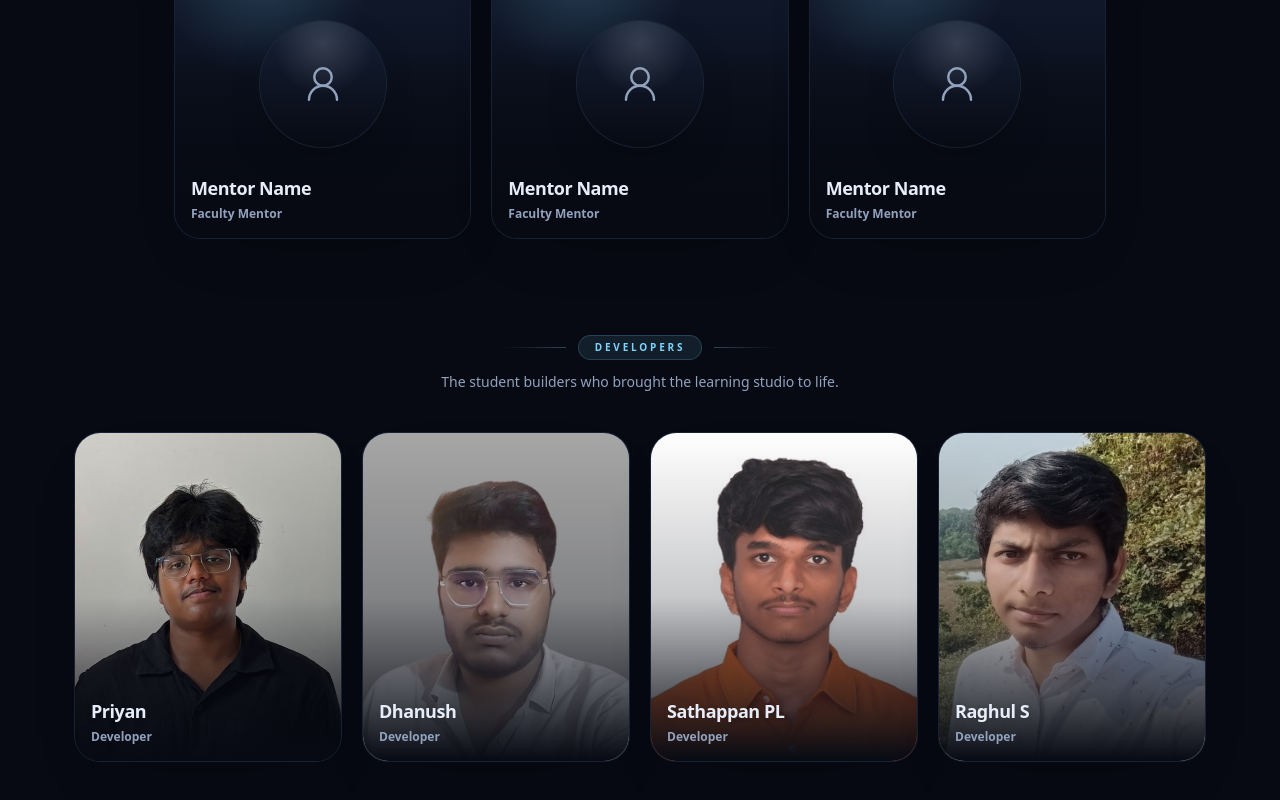
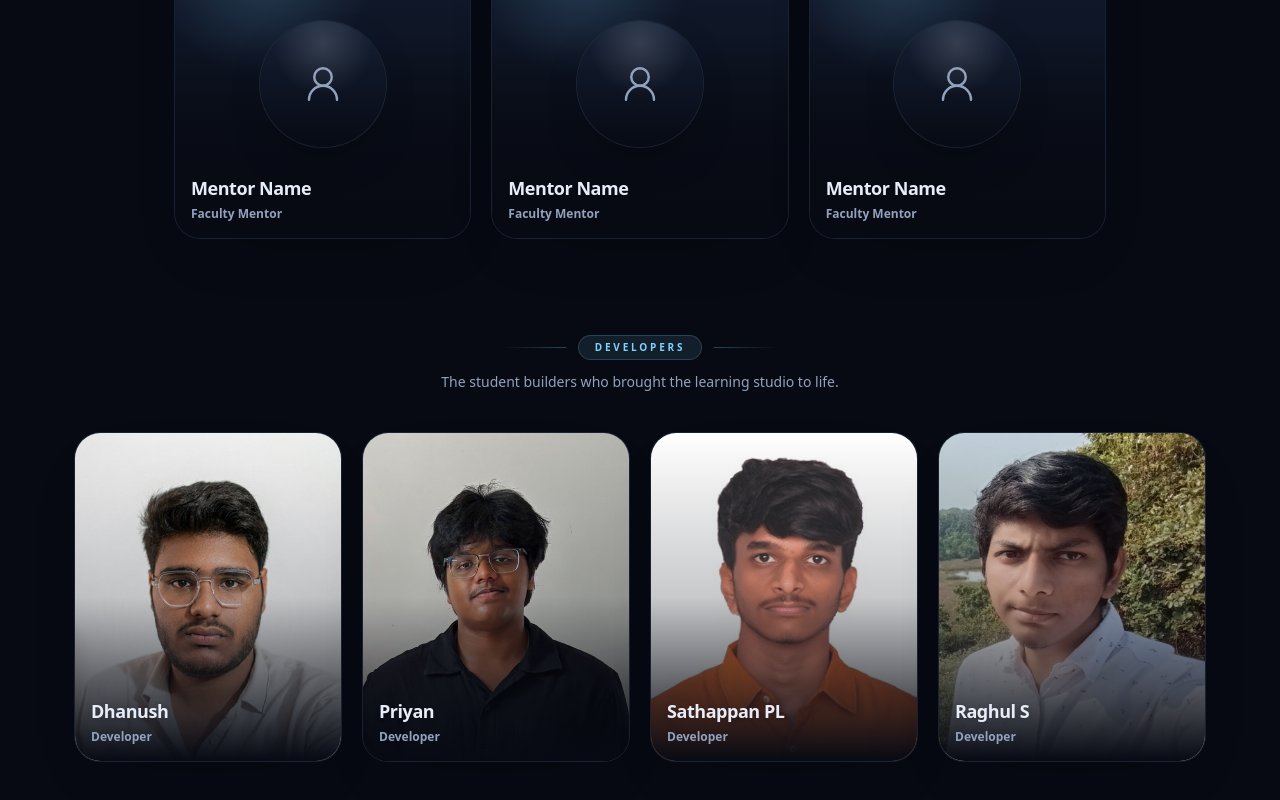
Before and after one commit to Cosmos-0118/QueryCraft, a Next.js app: page /our-team in a window 1280 px wide. Shown: the part 802-1602 px from the top of the page. Built offline with nearby package versions, Linux system fonts and the light colour scheme.

Commit message:
changed the image

```diff
--- a/src/app/our-team/page.tsx
+++ b/src/app/our-team/page.tsx
@@ -33,20 +33,20 @@ const mentors: TeamMember[] = [
 
 const developers: TeamMember[] = [
   {
+    name: 'Dhanush',
+    role: 'Developer',
+    tag: 'Developer',
+    image: '/team/dhanush.jpeg',
+    github: 'https://github.com/Cosmos-0118',
+    linkedin: 'https://www.linkedin.com/in/dhanushs-dev/',
+  },
+  {
     name: 'Priyan',
     role: 'Developer',
     tag: 'Developer',
     image: '/team/priyan.png',
     github: 'https://github.com/Skygazer1111',
     linkedin: 'https://www.linkedin.com/in/priyan-rajarajan-b8128b2a2',
-  },
-  {
-    name: 'Dhanush',
-    role: 'Developer',
-    tag: 'Developer',
-    image: '/team/dhanush.png',
-    github: 'https://github.com/Cosmos-0118',
-    linkedin: 'https://www.linkedin.com/in/dhanushs-dev/',
   },
   {
     name: 'Sathappan PL',
```
Also changed, not shown: public/team/dhanush.jpeg (added), public/team/dhanush.png (deleted).
